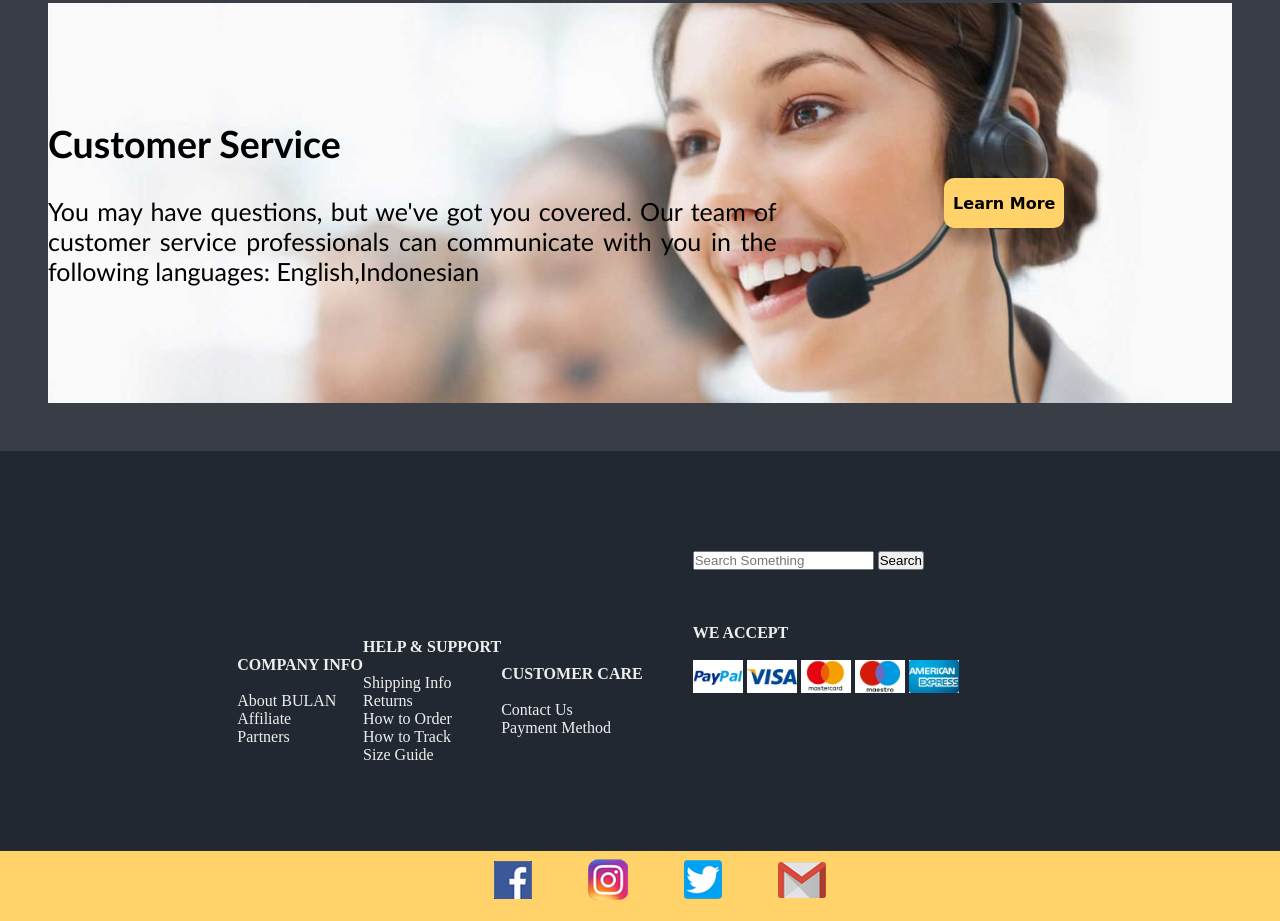
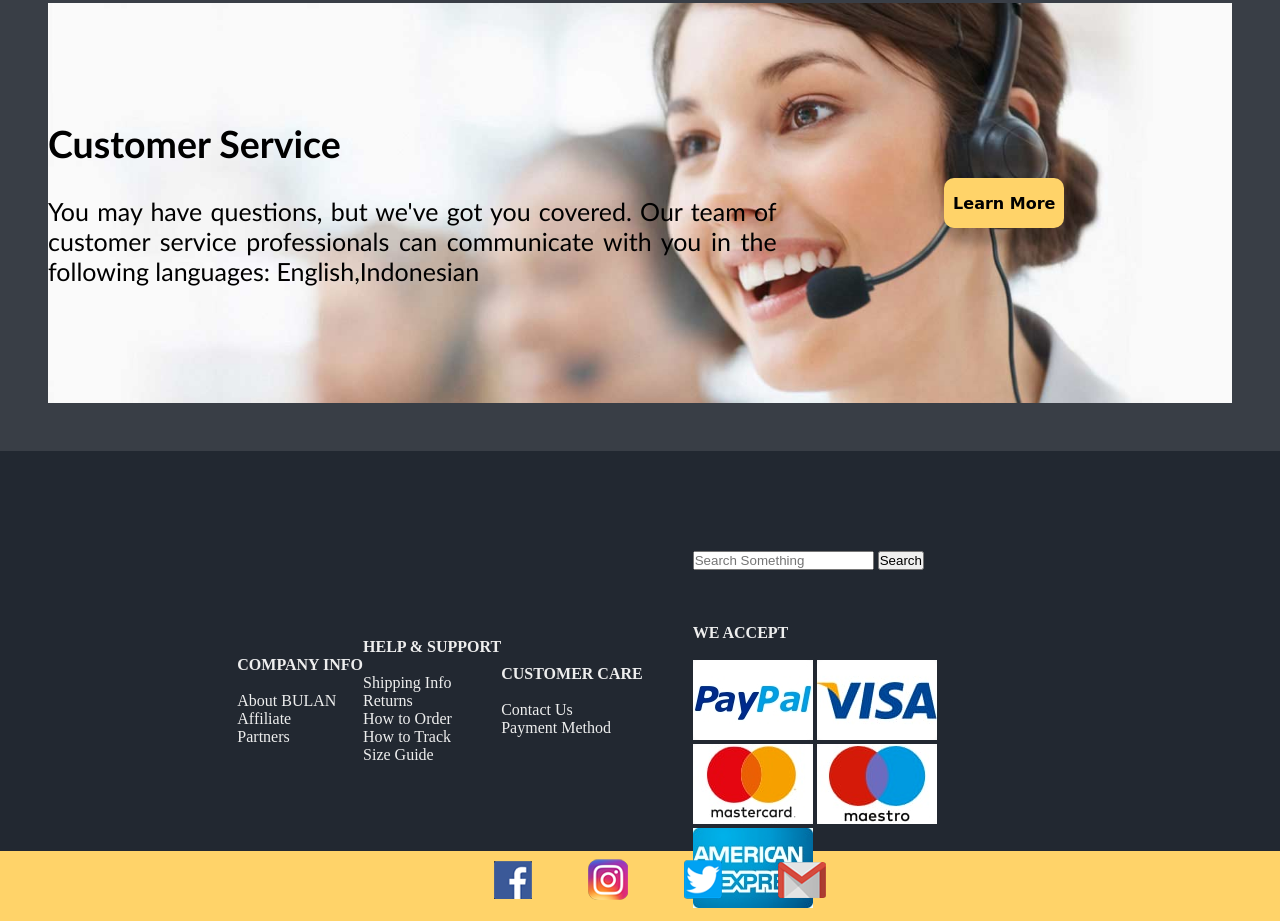
Before and after one commit to biontdv/HCI_Project, a plain HTML site: page webpage/about.html in a window 1280 px wide. Shown: the part 1099-2020 px from the top of the page. Drawn offline with Linux system fonts and the light colour scheme.

Commit message:
Update about.html

```diff
--- a/webpage/about.html
+++ b/webpage/about.html
@@ -132,11 +132,11 @@
             <div class="supp4-content">
                 <input type="text" placeholder="Search Something"> <input type="submit" name="submit" value="Search"> <br> <br> <br> <br>
                 <h4>WE ACCEPT</h4> <br>
-                <a href=""><img src="../asset/pp.png" alt="Paypal" width="50px"></a>
-                <a href=""><img src="../asset/visa.png" alt="visa" width="50px"></a>
-                <a href=""><img src="../asset/mc.png" alt="MasterCard" width="50px"></a>
-                <a href=""><img src="../asset/cc.png" alt="MasterCard" width="50px"></a>
-                <a href=""><img src="../asset/ae.png" alt="MasterCard" width="50px"></a>
+                <a href=""><img src="../asset/pp.png" alt="Paypal"></a>
+                <a href=""><img src="../asset/visa.png" alt="visa"></a>
+                <a href=""><img src="../asset/mc.png" alt="MasterCard"></a>
+                <a href=""><img src="../asset/cc.png" alt="MasterCard"></a>
+                <a href=""><img src="../asset/ae.png" alt="MasterCard"></a>
             </div>
         </div>
     </div>
```
